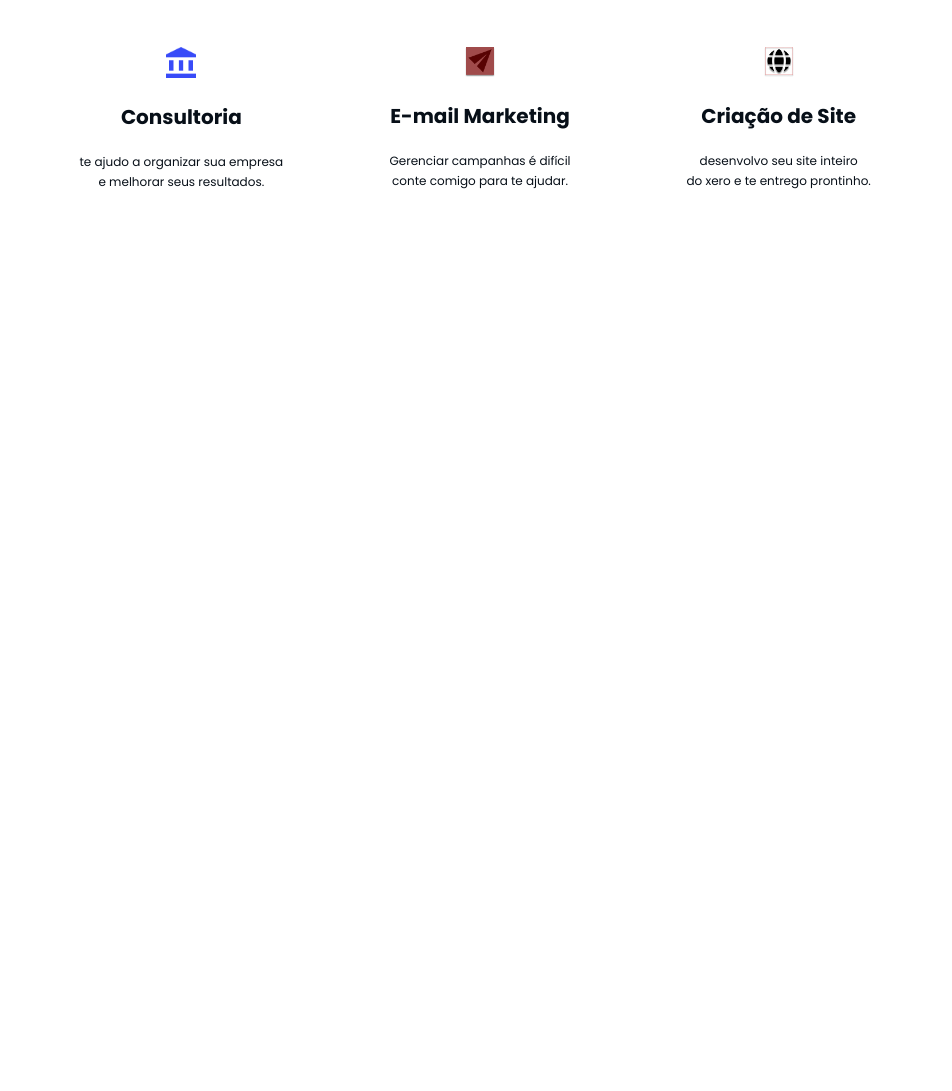
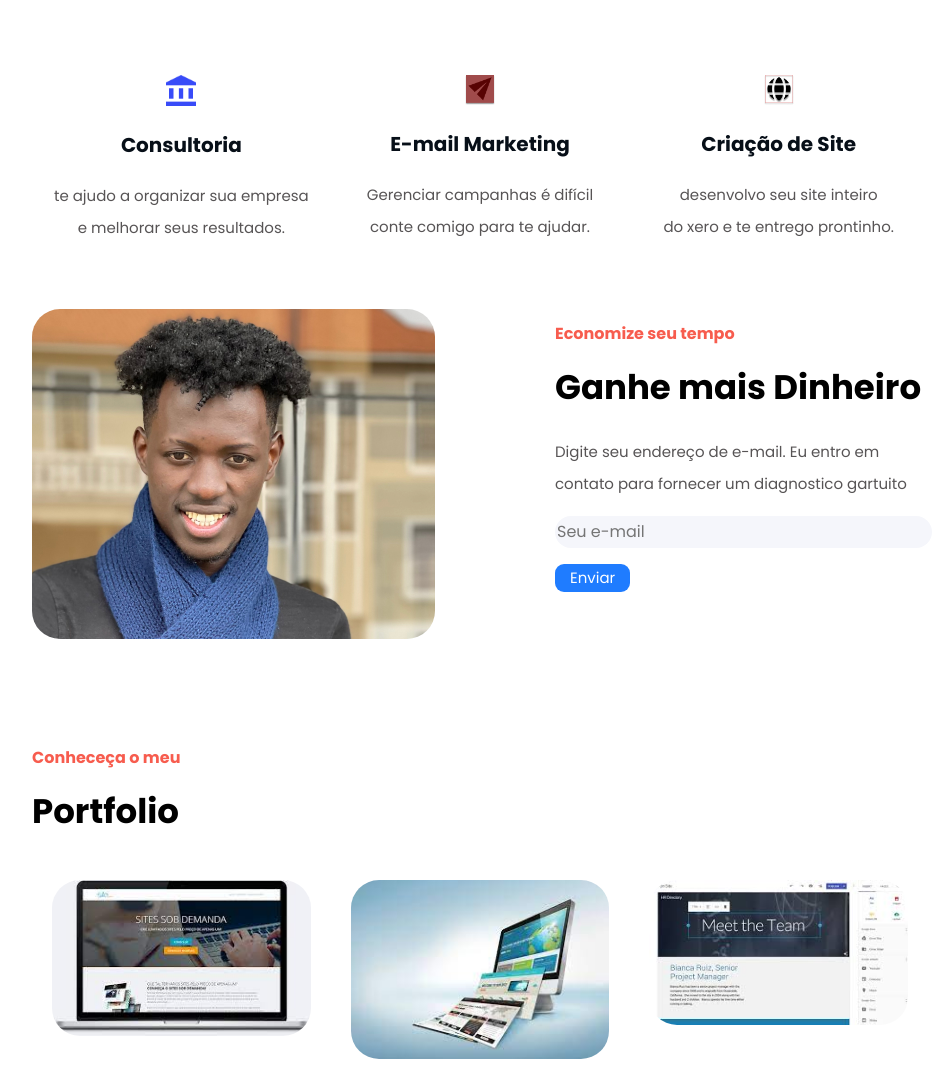
Before and after one commit to Hermenegildo22/Portfolio, a plain HTML site: page index.html in a window 1280 px wide. Shown: the part 716-1807 px from the top of the page, without its empty margins (160-1112 px from the left). Before the commit the page ends 958 px from the top, so only its background shows below. Drawn offline with Linux system fonts and the light colour scheme.

Commit message:
ajustes no portfolio

```diff
--- a/css/style.css
+++ b/css/style.css
@@ -64,11 +64,11 @@ a{
     padding: 10px 25px 10px 25px;
 }
 
-#headerCta p {
+p.gray {
     font-family: Poppins;
     font-style: normal;
     font-weight: normal;
-    font-size: 16px;
+    font-size: 15px;
     line-height: 32px;
     color: #575455;
 }
@@ -117,7 +117,6 @@ h2.red {
     font-weight: bold;
     font-size: 16px;
     line-height: 24px;
-    text-align: center;
     color: #f75c4e;
 }
 
@@ -125,9 +124,8 @@ h1.black {
     font-family: Poppins;
     font-style: normal;
     font-weight: bold;
-    font-size: 36px;
+    font-size: 34px;
     line-height: 54px;
-    text-align: center;
     margin-top: 0;
     color: #000000;
 }
@@ -150,16 +148,60 @@ h1.black {
     text-align: center;
 }
 
-.textCenter p{
-    font-family: Poppins;
-    font-style: normal;
-    font-weight: normal;
-    font-size: 12px;
-    line-height: 20px;
-    color: #070f18;
-}
-
 .textCenter{
     margin-top: 50px;
     margin-bottom: 30px;
 }
+
+#contactImg img{
+    width: 90%;
+    border-radius: 28px;
+}
+
+#contactForm{
+    margin-left: 75px;
+    text-align: left;
+}
+#contact{
+    margin-top: 20px;
+}
+
+#contactForm input{
+    background: #f5f6fb;
+    border-radius: 50px;
+    font-family: poppins;
+    font-style: normal;
+    font-weight: normal;
+    font-size: 16px;
+    line-height:30px;
+    color: #575455;
+    border: 0;
+    width: 100%;
+}
+
+#contactForm button{
+    font-family: Poppins;
+    background: #1f7cff;
+    border-radius: 9px;
+    font-style: normal;
+    font-weight: normal;
+    font-size: 15px;
+    line-height: 8px;
+    color: #ffffff;
+    padding: 10px 15px 10px 15px;
+    border: 0;
+}
+
+#portifolioTitle{
+    margin-top: 90px;
+}
+
+.portifolioImg img {
+    width: 100%;
+    border-radius: 28px;
+
+}
+
+.portifolioImg{
+    padding: 20px;
+}
--- a/index.html
+++ b/index.html
@@ -15,9 +15,9 @@
     </div>
     <div id="menu">
         <ul>
-            <li><a href="">Meus Serviços </a></li>
-            <li><a href="">Contato </a></li>
-            <li><a href="">Portfolio</a></li>
+            <li><a href="#services">Meus Serviços </a></li>
+            <li><a href="#contact">Contato </a></li>
+            <li><a href="#portifolioTitle">Portfolio</a></li>
         </ul>
     </div>
     </div>
@@ -27,7 +27,7 @@
             <h1><b>Olá, Meu Nome<br>
                    é Gildo Graça
             </h1>
-            <p>
+            <p class="gray">
                 Sou desenvolvedor web front-end, e gostaria de apresentar o
                 meu trabalho através deste portifolio.
             </p>
@@ -53,7 +53,7 @@
         <img src="img/spotify-logo-.jpg">
     </di>
     </div>
-<div class="container">
+    <div class="container textCenter" >
     <div id="services">
         <h2 class="red">Conheça</h2>
         <h1 class="black">Meus Serviços</h1>
@@ -63,24 +63,59 @@
     <div class="textCenter">
         <img src="img/Group (1).png">
         <h3>Consultoria</h3>
-        <p>te ajudo a organizar sua empresa<br>
+        <p class="gray">te ajudo a organizar sua empresa<br>
             e melhorar seus resultados.
         </p>
     </div>
     <div class="textCenter">
         <img src="img/Email Send.png">
         <h3>E-mail Marketing</h3>
-        <p>Gerenciar campanhas é difícil<br>
+        <p class="gray">Gerenciar campanhas é difícil<br>
             conte comigo para te ajudar.
         </p>
     </div>
     <div class="textCenter">
         <img src="img/Globe.png">
         <h3>Criação de Site</h3>
-        <p>desenvolvo seu site inteiro<br>
+        <p class="gray">desenvolvo seu site inteiro<br>
             do xero e te entrego prontinho.
         </p>
     </div>
     </div>
+    <div class="container" id="contact">
+        <div id="contactImg">
+            <img src="img/p.jpeg">
+        </div>
+        <div id="contactForm">
+            <h2 class="red">Economize seu tempo</h2>
+            <h1 class="black">Ganhe mais Dinheiro</h1>
+            <p class="gray">
+                Digite seu endereço de e-mail. Eu entro em<br>
+                contato para fornecer um diagnostico gartuito
+            </p>
+            <form action="" method="POST">
+                <p><input placeholder="Seu e-mail" type="text" id="inputEmail" name="contactEmail" required="required"></p>
+                <button type="submit">Enviar</button>
+                </form>
+        </div>
+    </div>
+    <div class="container" id="portifolioTitle">
+        <div>
+            <h2 class="red">Conheceça o meu</h2>
+            <h1 class="black">Portfolio</h1>
+        </div>
+    </div>
+    <div class="container">
+        <div class="portifolioImg">
+            <img src="img/sites1.png.jfif">
+        </div>
+        <div class="portifolioImg">
+            <img src="img/sites2.png.jfif">
+        </div>
+        <div class="portifolioImg">
+            <img src="img/sites3.png.jfif">
+        </div>
+
+    </div>
 </body>
 </html>
```
Also changed, not shown: img/p.jpeg (added), img/sites1.png.jfif (added), img/sites2.png.jfif (added), img/sites3.png.jfif (added). Lines whose indentation alone changed are shown as unchanged.
